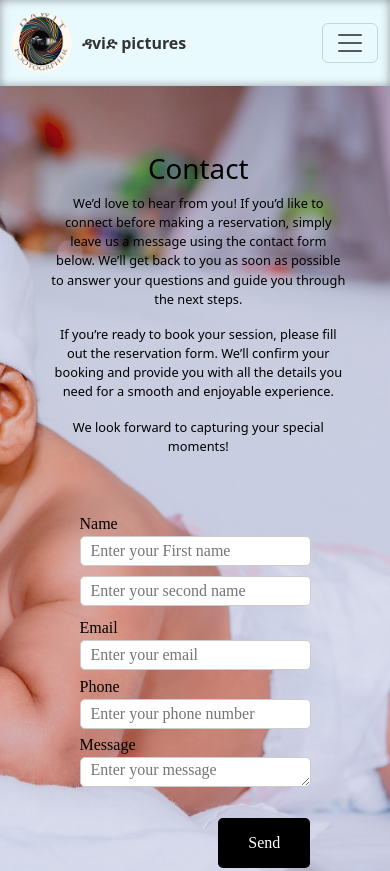
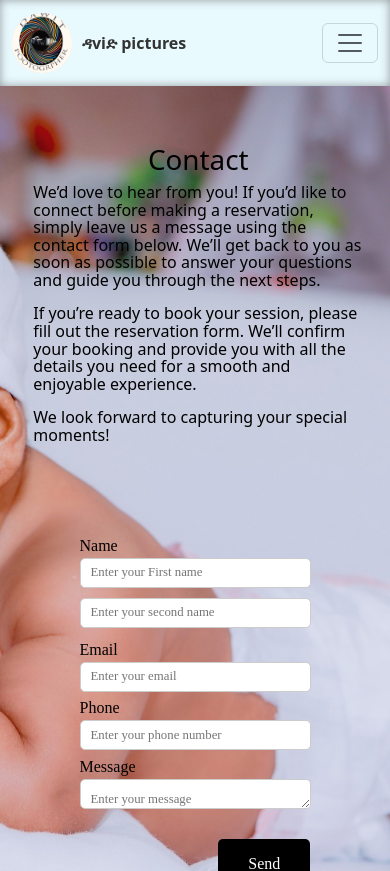
Before and after one commit to Mickiyas-B/Dav-Cam, a React (Vite) app: page /Contact in a window 390 px wide. Shown: the top 871 px of the page. Built offline with nearby package versions, Linux system fonts and the light colour scheme.

Commit message:
first commit

```diff
--- a/package.json
+++ b/package.json
@@ -1,4 +1,5 @@
 {
+  "homepage": "https://mickiyas-b.github.io/Dav-Cam",
   "name": "dav-cam",
   "private": true,
   "version": "0.0.0",
@@ -7,7 +8,9 @@
     "dev": "vite",
     "build": "vite build",
     "lint": "eslint .",
-    "preview": "vite preview"
+    "preview": "vite preview",
+    "predeploy": "npm run build",
+    "deploy": "gh-pages -d build"
   },
   "dependencies": {
     "@popperjs/core": "^2.11.8",
@@ -25,6 +28,7 @@
     "eslint": "^9.30.1",
     "eslint-plugin-react-hooks": "^5.2.0",
     "eslint-plugin-react-refresh": "^0.4.20",
+    "gh-pages": "^6.3.0",
     "globals": "^16.3.0",
     "vite": "^7.0.4"
   }
--- a/src/Component/Banner/Banner.jsx
+++ b/src/Component/Banner/Banner.jsx
@@ -8,6 +8,7 @@ import Banner2 from './../../assets/Images/Banner 2.jpg';
 import Banner3 from './../../assets/Images/banner 3.jpg';
 import Nav from 'react-bootstrap/Nav';
 import Navbar from 'react-bootstrap/Navbar';
+import { Link } from 'react-router-dom';
 
 
     function Banner() {
@@ -20,9 +21,9 @@ import Navbar from 'react-bootstrap/Navbar';
         <Col><img src={Banner3} alt="Banner pictures" className='Banner3'/></Col>
     </Row>
         </Container>
-        <Nav>
-                <Nav.Link to="Contact" className='Booking'>Book Now</Nav.Link>
-        </Nav>
+        <div className='Banner-booking'>
+                <Link to="/Contact" className='Booking'>Book Now</Link>
+        </div>
 
         </>
     )
--- a/src/Component/Banner/banner.css
+++ b/src/Component/Banner/banner.css
@@ -41,7 +41,10 @@
     text-align: center;
     color: #fff;
     background-color: black;
-    border-radius: 15px;
+    border-radius: 10px;
+    padding: 8px 15px;
+    text-decoration: none;
+    font-weight: bold;
 }
 .Booking:hover{
     background-color: #cccccc;
@@ -84,12 +87,12 @@ display: none;}
         height: auto;
     }
 
-    .Booking {
+.Booking {
         top: auto;
         bottom: 30px;
         transform: translateX(-50%);
         font-size: 1.2rem;
-        padding: 8px 20px;
+        padding: 10px 20px;
         font-weight: bold;
     }
     }
--- a/src/Component/Contact/Conatct.css
+++ b/src/Component/Contact/Conatct.css
@@ -14,15 +14,16 @@
     align-items: center;
     justify-content: center;
     justify-content: center;
-    gap: 10%;
+    gap: 5%;
+
 }
 .Contact-Header-Title{
-    width: 60%;
-    font-size: 1.5rem;
+    width: 50%;
+    font-size: 1.3rem;
     font-weight: 500;
     color: #000000;
     text-align: center;
-    margin-top: 10%;
+    margin-top: 5%;
     display: flex;
     flex-direction: column;
     justify-content: center;
@@ -34,7 +35,7 @@
     display: flex;
     align-items: center;
     justify-content: center;
-}
+    margin: 10% auto;}
 form{
     width: 100%;
 }
@@ -51,7 +52,7 @@ form{
     border-radius: 5px;
     border: 1px solid #ccc;
     padding: 0 10px;
-    font-size: 1rem;
+    font-size: .8rem;
     font-family: 'Times New Roman', Times, serif;
     margin-right: 2%;
 
@@ -62,7 +63,7 @@ form{
     border-radius: 5px;
     border: 1px solid #ccc;
     padding: 0 10px;
-    font-size: 1rem;
+    font-size: .8rem;
     font-family: 'Times New Roman', Times, serif;
     margin-right: 2%;
     margin-bottom: 2%;
@@ -72,8 +73,8 @@ form{
     height: 100px;
     border-radius: 5px;
     border: 1px solid #ccc;
-    padding: 0 10px;
-    font-size: 1rem;
+    padding: 10px 10px;
+    font-size: .8rem;
     font-family: 'Times New Roman', Times, serif;
     margin-right: 2%;
     margin-bottom: 2%;
@@ -107,18 +108,20 @@ form{
     }
 
     .Contact-Header-Title {
-        width: 90%;
+        width: 50%;
         margin-top: 8%;
         text-align: center;
         font-size: 1rem;
     }
 
     .Contact-Header-Form {
-        width: 70%;
+        width: 50%;
+        margin: 10% auto;
     }
     .Contact-container {
+        width: 100%;
         height: auto;
-        padding: 40px 10px;
+        margin: 0;
     }
 
     .Contact-Input-First,
@@ -149,7 +152,17 @@ form{
         height: 40px;
     }
 }
-
+@media (max-width: 920px) {
+.Contact-Header-Title p{
+        font-size: 1rem;
+        line-height: 1.1;
+    }
+    .Contact-Header-Title{
+        width: 100%;
+        margin-top: 5%;
+        text-align: center;
+    }
+}
 @media (max-width: 600px) {
     .Contact-container {
         height: auto;
@@ -157,7 +170,8 @@ form{
     }
 
     .Contact-Header-Title p{
-        font-size: 0.8rem;
+        font-size: 1rem;
+        text-align: start;
     }
 
     .Contact-Form-Name {
@@ -188,4 +202,11 @@ form{
         gap: 40px;
         padding: 0 20px;
     }
+    .Contact-Header-Form{
+    width: 70%;
+    display: flex;
+    align-items: center;
+    justify-content: center;
+    margin: 10%;
 }
+}
--- a/src/Component/MainSection1/Body/AdditionalShow/AdditionalShow.css
+++ b/src/Component/MainSection1/Body/AdditionalShow/AdditionalShow.css
@@ -17,13 +17,13 @@
 
 }
 .additional-show-container p{
-    margin: 10px;
-    font-size: 20px;
+    margin: 20px 15px 0 10px;
+    font-size: 1.1rem;
     font-weight: 400;
     font-family: 'Times New Roman', Times, serif;
     display: flex;
     text-align: start;
-    line-height: 1.7;
+    line-height: 1.5;
 
 }
 .Add-booking{
@@ -54,12 +54,21 @@
         display: none;
     }
     .additional-show-container p{
-        font-size: 18px;
-        text-align: center;
+        font-size: 1.01rem;
+        text-align: start;
+        line-height: 1.2
     }
     .Add-booking{
         font-size: 1.2rem;
         padding: 8px 20px;
         margin-right: 20%;
+        margin-bottom: 2px;
     }
 }
+@media (max-width: 480px){
+.additional-show-container p{
+        font-size: 1rem;
+        text-align: start;
+        line-height: 1.2;
+    }
+}
--- a/src/Component/MainSection1/Body/VideoEmbed/Video.css
+++ b/src/Component/MainSection1/Body/VideoEmbed/Video.css
@@ -25,3 +25,14 @@
         height: auto;
     }
 }
+@media (max-width: 480px){
+.video-title{
+        font-size: 1.3rem;
+        margin-bottom: 2%;
+    }
+    .video-container-fluid{
+        width: 100%;
+        height: 100%;
+    }
+
+}
```
Also changed, not shown: 2 other files (tests, documents, lock files or other folders).
